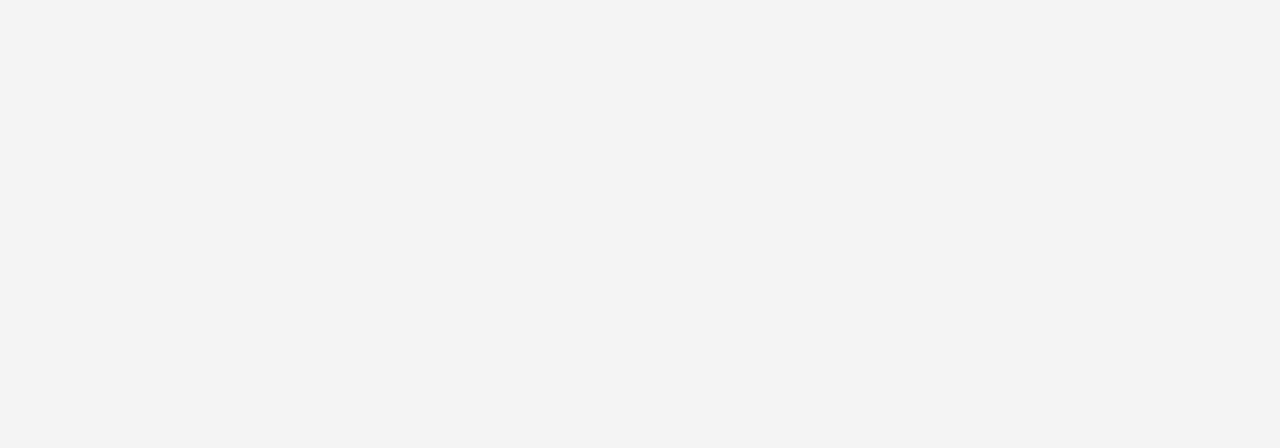
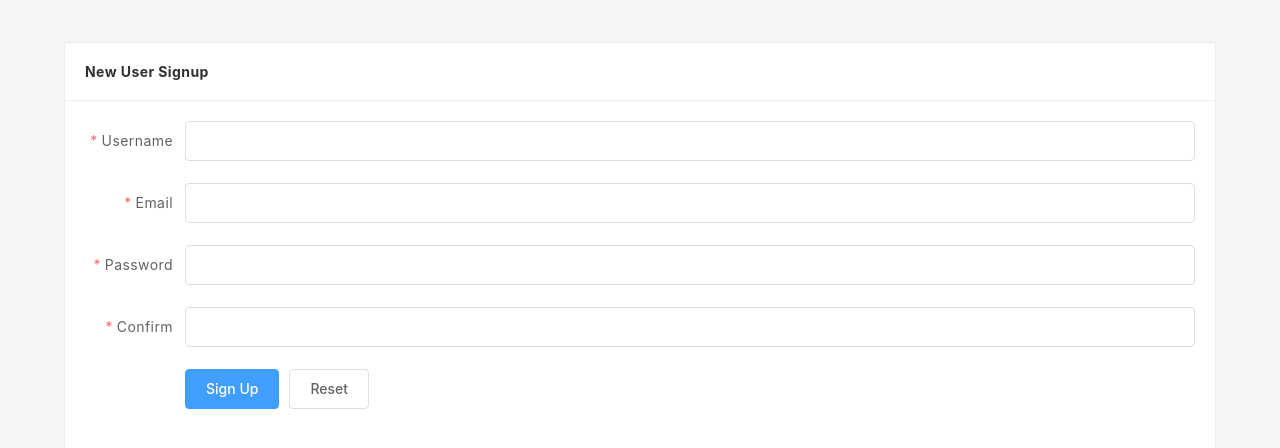
Before and after one commit to ronniesong0809/rngesus-vue, a Vue app: page /signup in a window 1280 px wide. Shown: the top 448 px of the page. Built offline with nearby package versions, Linux system fonts and the light colour scheme; no server answers.

Commit message:
add signup page and 404 page

```diff
--- /dev/null
+++ b/src/api/auth/auth.js
@@ -0,0 +1,9 @@
+import request from "@/utils/request";
+
+export function userSignup(userDTO) {
+  return request({
+    url: "/ums/user/signup",
+    method: "post",
+    data: userDTO,
+  });
+}
--- a/src/router/index.js
+++ b/src/router/index.js
@@ -9,6 +9,22 @@ const routes = [
     name: "Home",
     component: () => import("@/views/Home"),
   },
+  {
+    path: "/signup",
+    name: "Signup",
+    component: () => import("@/views/auth/Signup"),
+    meta: { title: "Signup" },
+  },
+  {
+    path: "/404",
+    name: "404",
+    component: () => import("@/views/error/404"),
+    meta: { title: "404-Notfound" },
+  },
+  {
+    path: "*",
+    redirect: "/404",
+  },
 ];
 
 const router = new VueRouter({
--- /dev/null
+++ b/src/views/auth/Signup.vue
@@ -0,0 +1,163 @@
+<template>
+  <div class="colums py-6">
+    <div class="colums is-half is-offset-one-quarter">
+      <el-card shadow="never">
+        <div slot="header" class="has-text-centwews has-text-weight-bold">
+          New User Signup
+        </div>
+        <div>
+          <el-form
+            ref="ruleForm"
+            v-loading="loading"
+            :model="ruleForm"
+            status-icon
+            :rules="rules"
+            label-width="100px"
+            class="ruleForm"
+          >
+            <el-form-item label="Username" prop="username">
+              <el-input v-model="ruleForm.username" />
+            </el-form-item>
+
+            <el-form-item label="Email" prop="email">
+              <el-input v-model="ruleForm.email" autocomplete="off" />
+            </el-form-item>
+
+            <el-form-item label="Password" prop="password">
+              <el-input
+                v-model="ruleForm.password"
+                type="password"
+                autocomplete="off"
+              />
+            </el-form-item>
+
+            <el-form-item label="Confirm" prop="confirm">
+              <el-input
+                v-model="ruleForm.confirm"
+                type="password"
+                autocomplete="off"
+              />
+            </el-form-item>
+
+            <el-form-item>
+              <el-button type="primary" @click="submitForm('ruleForm')">
+                Sign Up
+              </el-button>
+              <el-button @click="resetForm('ruleForm')"> Reset </el-button>
+            </el-form-item>
+          </el-form>
+        </div>
+      </el-card>
+    </div>
+  </div>
+</template>
+
+<script>
+import { userSignup } from "@/api/auth/auth";
+export default {
+  name: "Signup",
+  data() {
+    const validatePass = (rule, value, callback) => {
+      if (value === "") {
+        callback(new Error("Passwords confirm your password"));
+      } else if (value !== this.ruleForm.password) {
+        callback(new Error("Passwords do not match!"));
+      } else {
+        callback();
+      }
+    };
+    return {
+      loading: false,
+      ruleForm: {
+        username: "",
+        password: "",
+        confirm: "",
+        email: "",
+      },
+      rules: {
+        username: [
+          {
+            required: true,
+            message: "Please enter a username",
+            trigger: "blur",
+          },
+          {
+            min: 2,
+            max: 10,
+            message: "Must be 2 - 10 characters in length",
+            trigger: "blur",
+          },
+        ],
+        password: [
+          {
+            required: true,
+            message: "Please enter the password",
+            trigger: "blur",
+          },
+          {
+            min: 6,
+            max: 20,
+            message: "Must be 6 - 20 characters in length",
+            trigger: "blur",
+          },
+        ],
+        confirm: [
+          {
+            required: true,
+            message: "Please enter a password",
+            trigger: "blur",
+          },
+          { validator: validatePass, trigger: "blur" },
+        ],
+        email: [
+          {
+            required: true,
+            message: "Please enter an email address",
+            trigger: "blur",
+          },
+          {
+            type: "email",
+            message: "Please enter a valid email address",
+            trigger: ["blur", "change"],
+          },
+        ],
+      },
+    };
+  },
+  methods: {
+    submitForm(formName) {
+      this.$refs[formName].validate((valid) => {
+        if (valid) {
+          this.loading = true;
+          userSignup(this.ruleForm)
+            .then((value) => {
+              const { code, message } = value;
+              if (code === 200) {
+                this.$message({
+                  message: "Signup Success",
+                  type: "success",
+                });
+                setTimeout(() => {
+                  this.loading = false;
+                  this.$router.push({ path: this.redirect || "/login" });
+                }, 0.1 * 1000);
+              } else {
+                this.$message.error("Signup Filed! " + message);
+              }
+            })
+            .catch(() => {
+              this.loading = false;
+            });
+        } else {
+          return false;
+        }
+      });
+    },
+    resetForm(formName) {
+      this.$refs[formName].resetFields();
+    },
+  },
+};
+</script>
+
+<style scoped></style>
--- /dev/null
+++ b/src/views/error/404.vue
@@ -0,0 +1,40 @@
+<template>
+  <div class="columns mt-6">
+    <div class="column mt-6">
+      <div class="mt-6">
+        <p class="content">UH OH! Page not found</p>
+        <p class="content subtitle mt-6">
+          The Page you are looking for doesn't exist!
+        </p>
+        <p>you will be redirected in {{ times }} seconds.</p>
+      </div>
+    </div>
+  </div>
+</template>
+
+<script>
+export default {
+  name: "404",
+  data() {
+    return {
+      times: 5,
+    };
+  },
+  created() {
+    this.redirectToHome();
+  },
+  methods: {
+    redirectToHome: function () {
+      this.timer = setInterval(() => {
+        this.times--;
+        if (this.times === 0) {
+          clearInterval(this.timer);
+          this.$router.push({ path: "/" });
+        }
+      }, 1000);
+    },
+  },
+};
+</script>
+
+<style scoped></style>
```
